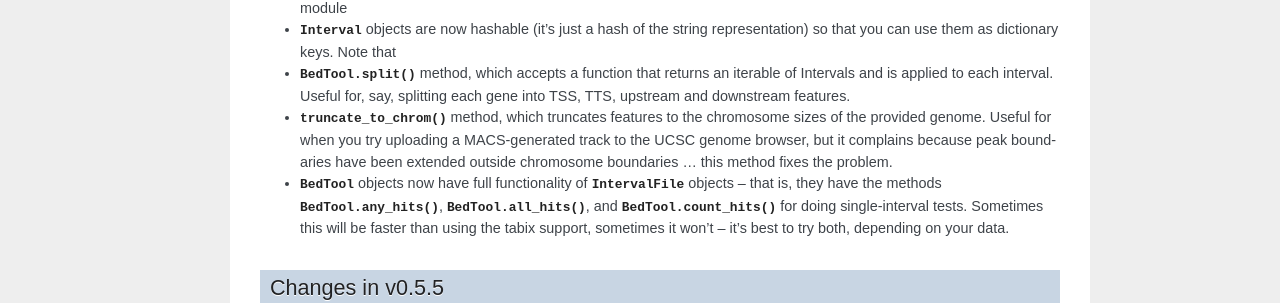
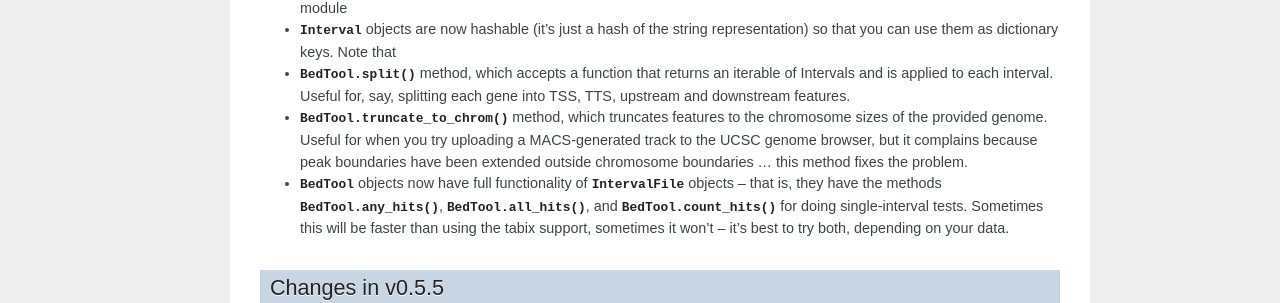
Before and after one commit to daler/pybedtools, a Sphinx documentation site: the page built from docs/source/changes.rst, in a window 1280 px wide. Shown: the part 443-746 px from the top of the page. Built offline with Sphinx 7.4.7, drawn with Linux system fonts in a browser that asks for light colours; comment, search, counter and statistics services are not loaded.

Commit message:
docs tweaks

```diff
--- a/docs/source/autodoc_source.rst
+++ b/docs/source/autodoc_source.rst
@@ -84,6 +84,7 @@
 
     pybedtools.BedTool.each
     pybedtools.BedTool.filter
+    pybedtools.BedTool.split
     pybedtools.BedTool.truncate_to_chrom
     pybedtools.BedTool.remove_invalid
 
--- a/docs/source/changes.rst
+++ b/docs/source/changes.rst
@@ -38,7 +38,7 @@
   iterable of Intervals and is applied to each interval.  Useful for, say,
   splitting each gene into TSS, TTS, upstream and downstream features.
 
-* :meth:`truncate_to_chrom` method, which truncates features to the chromosome
+* :meth:`BedTool.truncate_to_chrom` method, which truncates features to the chromosome
   sizes of the provided genome.  Useful for when you try uploading
   a MACS-generated track to the UCSC genome browser, but it complains because
   peak boundaries have been extended outside chromosome boundaries . . . this
```
